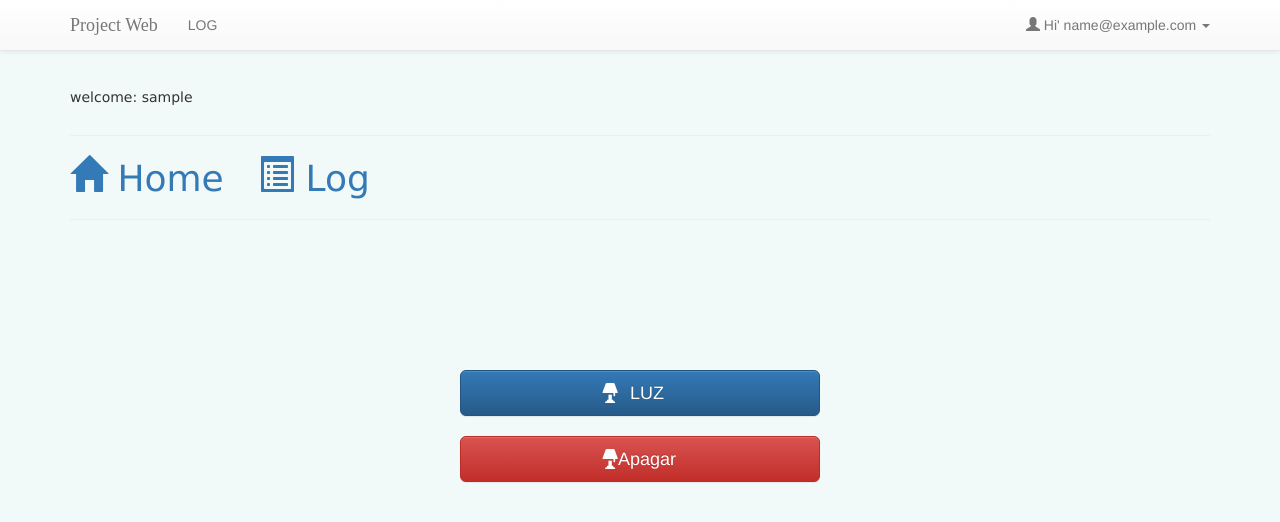
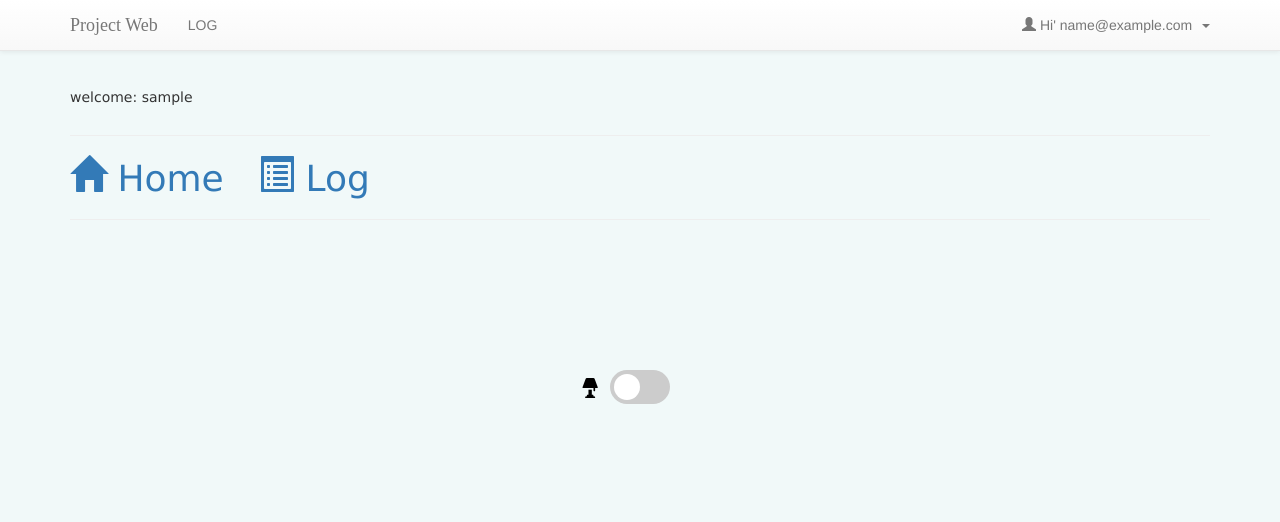
Before and after one commit to Gonxis/ASIX_Project, a PHP site: page /home.php in a window 1280 px wide. Shown: the top 522 px of the page. Run offline with PHP 8.4, Linux system fonts and the light colour scheme; the visitor is signed in with stand-in values (Sample User, id 1).

Commit message:
6th pull
Instead of inserting with two buttons, I've replaced them with a
checkbox like a switch, so if the light is turned on, the checkbox is
true, otherwise false.

```diff
--- a/PHP_LogIn_OOP/home.php
+++ b/PHP_LogIn_OOP/home.php
@@ -1,34 +1,39 @@
 <?php
+session_start();
 
 require_once("session.php");
 
 require_once("class.user.php");
 $auth_user = new USER();
 
-    require_once ("class.movement.php");
+require_once("class.movement.php");
 $movement_done = new MOVEMENT();
 
-    require_once ("class.led.php");
+require_once("class.led.php");
 $led_action = new LED();
 
 $user_id = $_SESSION['user_session'];
 
 $stmt = $auth_user->runQuery("SELECT * FROM users WHERE user_id=:user_id");
-	$stmt->execute(array(":user_id"=>$user_id));
+$stmt->execute(array(":user_id" => $user_id));
 
-	$userRow=$stmt->fetch(PDO::FETCH_ASSOC);
+$userRow = $stmt->fetch(PDO::FETCH_ASSOC);
 
 $date = date('Y-m-d H:i:s');
 
+//$active = 0;
+
 ?>
-<!DOCTYPE html PUBLIC "-//W3C//DTD XHTML 1.0 Transitional//EN" "http://www.w3.org/TR/xhtml1/DTD/xhtml1-transitional.dtd">
+<!DOCTYPE html PUBLIC "-//W3C//DTD XHTML 1.0 Transitional//EN"
+        "http://www.w3.org/TR/xhtml1/DTD/xhtml1-transitional.dtd">
 <html xmlns="http://www.w3.org/1999/xhtml">
 <head>
-<meta http-equiv="Content-Type" content="text/html; charset=utf-8" />
+    <meta http-equiv="Content-Type" content="text/html; charset=utf-8"/>
     <link href="bootstrap/css/bootstrap.min.css" rel="stylesheet" media="screen">
     <link href="bootstrap/css/bootstrap-theme.min.css" rel="stylesheet" media="screen">
-<script type="text/javascript" src="jquery-1.11.3-jquery.min.js"></script>
-<link rel="stylesheet" href="style.css" type="text/css"  />
+    <!--<script type="text/javascript" src="jquery-1.11.3-jquery.min.js"></script>-->
+    <script src="https://ajax.googleapis.com/ajax/libs/jquery/1.12.4/jquery.min.js"></script>
+    <link rel="stylesheet" href="style.css" type="text/css"/>
     <title>welcome - <?php print($userRow['user_email']); ?></title>
 </head>
 
@@ -37,7 +42,8 @@
 <nav class="navbar navbar-default navbar-fixed-top">
     <div class="container">
         <div class="navbar-header">
-          <button type="button" class="navbar-toggle collapsed" data-toggle="collapse" data-target="#navbar" aria-expanded="false" aria-controls="navbar">
+            <button type="button" class="navbar-toggle collapsed" data-toggle="collapse" data-target="#navbar"
+                    aria-expanded="false" aria-controls="navbar">
                 <span class="sr-only">Toggle navigation</span>
                 <span class="icon-bar"></span>
                 <span class="icon-bar"></span>
@@ -52,12 +58,17 @@
             <ul class="nav navbar-nav navbar-right">
 
                 <li class="dropdown">
-              <a href="#" class="dropdown-toggle" data-toggle="dropdown" role="button" aria-haspopup="true" aria-expanded="false">
-			  <span class="glyphicon glyphicon-user"></span>&nbsp;Hi' <?php echo $userRow['user_email']; ?>&nbsp;<span class="caret"></span></a>
+                    <a href="#" class="dropdown-toggle" data-toggle="dropdown" role="button" aria-haspopup="true"
+                       aria-expanded="false">
+                        <span class="glyphicon glyphicon-user"></span>&nbsp;Hi' <?php echo $userRow['user_email']; ?>
+                        &nbsp;<span class="caret"></span></a>
                     <ul class="dropdown-menu">
-                <li><a href="descargarBackUpBBDD.php"><span class="glyphicon glyphicon-download-alt"></span>&nbsp;Download backup BBDD</a></li>
-                <li><a href="profile.php"><span class="glyphicon glyphicon-list-alt"></span>&nbsp;View LOGs</a></li>
-                <li><a href="logout.php?logout=true"><span class="glyphicon glyphicon-log-out"></span>&nbsp;Sign Out</a></li>
+                        <li><a href="descargarBackUpBBDD.php"><span class="glyphicon glyphicon-download-alt"></span>&nbsp;Download
+                                backup BBDD</a></li>
+                        <li><a href="profile.php"><span class="glyphicon glyphicon-list-alt"></span>&nbsp;View LOGs</a>
+                        </li>
+                        <li><a href="logout.php?logout=true"><span class="glyphicon glyphicon-log-out"></span>&nbsp;Sign
+                                Out</a></li>
                     </ul>
                 </li>
             </ul>
@@ -74,33 +85,39 @@
     <div class="container">
 
         <label class="h5">welcome: <?php print($userRow['user_name']); ?></label>
-        <hr />
+        <hr/>
 
         <h1>
             <a href="home.php"><span class="glyphicon glyphicon-home"></span> Home</a> &nbsp;
             <a href="profile.php"><span class="glyphicon glyphicon-list-alt"></span> Log</a></h1>
-       	<hr />
+        <hr/>
 
         <div class="row" style="margin-top: 150px">
 
-            <div class="col-xs-6 col-md-4"></div>
-            <div class="col-xs-6 col-md-4">
+            <div class="col-xs-4 col-md-4"></div>
+            <div class="col-xs-4 col-md-4">
 
                 <form action="" method="post">
 
-                    <div class="inner-addon left-addon">
+                    <div class="text-center">
+
+                        <div class="inner-addon left-addon" id="checkbox_id">
                             <i class="glyphicon glyphicon-lamp"></i>
-                        <input type="submit" name="turnOn17" value="LUZ" class="btn btn-primary btn-lg btn-block" />
+                            <!-- Rounded switch -->
+                            <label class="switch">
+                                <input type="checkbox" id="check" name="onoffswitch" class="onoffswitch-checkbox">
+                                <div class="slider round"></div>
+                            </label>
                         </div>
+
                         <br>
-                    <div class="inner-addon left-addon">
-                        <i class="glyphicon glyphicon-lamp"></i>
-                        <input type="submit" name="turnOff17" value="Apagar" class="btn btn-danger btn-lg btn-block" />
+
                     </div>
+
                 </form>
 
             </div>
-            <div class="col-xs-6 col-md-4"></div>
+            <div class="col-xs-4 col-md-4"></div>
 
         </div>
 
@@ -113,76 +130,21 @@
 </body>
 </html>
 
-<?php
-
-/// Funciones PHP del pin GPIO 17
-
-if (isset($_REQUEST["encender17"])){
-    echo $date; // Simplemente pureba a ver si se pulsa un botón y hace lo que toca.
+<script type="text/javascript">
+    $(document).ready(function () {
+        var data;
+        $(":checkbox#check").change(function () {
+            if ($(":checkbox#check:checked").length == 0) data = 0;
+            if ($(":checkbox#check:checked").length) data = 1;
+            $.ajax({
+                type: 'POST',
+                data: ({active: data}),
+                url: 'switch.php',
+                success: function (response) {
+                    console.log("¡Inserción creada con éxito!");
+                    //alert(response);
                 }
-if (isset($_POST['turnOn17'])) {
-//    $a- exec("sudo python /var/www/leds/gpio/17/enciende.py");
-//    echo $a;
-
-    echo $date;
-    echo "<br> Luz encendida!";
-
-    // En este caso no hay que insertar nada en la tabla de movimientos, ya que lo que se hace
-    // es activar directamente la luz desde la web, sin que el sensor de movimiento lo detecte..
-    /*
-    $stmt = $movement_done->runQuery("INSERT INTO movements(movement_id, movement_date)
-      VALUES(:movement_id, :movement_date)");
-
-    $null = null;
-    $stmt->bindparam(":movement_id", $null);
-    $stmt->bindparam(":movement_date", date('Y-m-d H:i:s'));
-
-    $stmt->execute();
-    */
-
-    // Si el script que hemos hecho sobre el sensor fotosesible detecta que el nivel de luz en el ambiente es
-    // mayor que el que se necesita para poder ver algo, no se va a encender la luz led, en caso contrario, se
-    // tendría que hacer lo que viene a continuación con tal de no quedarse a oscuras en ningún momento dado.
-
-    $stmt2 = $led_action->runQuery("INSERT INTO led_status(led_id, led_reason, led_status, led_date)
-      VALUES(:led_id, :led_reason, :led_status, :led_date)");
-
-    $led_reason = "web";
-    $led_status = "on";
-    $stmt2->bindparam(":led_id", $null);
-    $stmt2->bindparam(":led_reason", $led_reason);
-    $stmt2->bindparam(":led_status", $led_status);
-    $stmt2->bindparam(":led_date", date('Y-m-d H:i:s'));
-
-    $stmt2->execute();
-}
-
-if (isset($_POST['turnOff17'])) {
-//    $a- exec("sudo python /var/www/leds/gpio/17/apaga.py");
-//    echo $a;
-
-    echo $date;
-    echo "<br> Luz apagada..";
-
-    $stmt = $led_action->runQuery("INSERT INTO led_status(led_id, led_reason, led_status, led_date)
-          VALUES(:led_id, :led_reason, :led_status, :led_date)");
-
-    $led_reason = "web";
-    $led_status = "off";
-    $stmt->bindparam(":led_id", $null);
-    $stmt->bindparam(":led_reason", $led_reason);
-    $stmt->bindparam(":led_status", $led_status);
-    $stmt->bindparam(":led_date", date('Y-m-d H:i:s'));
-
-    $stmt->execute();
-
-}
-
-//if ($_POST[parpadear17]) {
-//    $a- exec("sudo python /var/www/leds/gpio/17/parpadea.py");
-//    echo $a;
-//}
-
-//// Fin de las funciones del pin GPIO 17
-
-?>
+            });
+        });
+    });
+</script>
--- a/PHP_LogIn_OOP/style.css
+++ b/PHP_LogIn_OOP/style.css
@@ -54,6 +54,7 @@ h1{
 	font-family:Verdana, Geneva, sans-serif;
 }
 
+/*Para el icono de la luz dentro del botón*/
 /* enable absolute positioning */
 .inner-addon {
     position: relative;
@@ -62,12 +63,10 @@ h1{
 /* style icon */
 .inner-addon .glyphicon {
     position: absolute;
-    padding-top: 12px;
-    padding-right: 60px;
-    padding-left: 140px;
-    padding-bottom: 10px;
+    padding-top: 7px;
+    padding-left: 120px;
     pointer-events: none;
-    color: white;
+    color: black;
     font-size: 20px;
 }
 
@@ -78,3 +77,66 @@ h1{
 /* add padding  */
 .left-addon input  { padding-left:  30px; }
 .right-addon input { padding-right: 30px; }
+
+/*Para el icono de la luz dentro del botón fin*/
+
+/*Para wl switch*/
+/* The switch - the box around the slider */
+.switch {
+    position: relative;
+    display: inline-block;
+    width: 60px;
+    height: 34px;
+}
+
+/* Hide default HTML checkbox */
+.switch input {display:none;}
+
+/* The slider */
+.slider {
+    position: absolute;
+    cursor: pointer;
+    top: 0;
+    left: 0;
+    right: 0;
+    bottom: 0;
+    background-color: #ccc;
+    -webkit-transition: .4s;
+    transition: .4s;
+}
+
+.slider:before {
+    position: absolute;
+    content: "";
+    height: 26px;
+    width: 26px;
+    left: 4px;
+    bottom: 4px;
+    background-color: white;
+    -webkit-transition: .4s;
+    transition: .4s;
+}
+
+input:checked + .slider {
+    background-color: #2196F3;
+}
+
+input:focus + .slider {
+    box-shadow: 0 0 1px #2196F3;
+}
+
+input:checked + .slider:before {
+    -webkit-transform: translateX(26px);
+    -ms-transform: translateX(26px);
+    transform: translateX(26px);
+}
+
+/* Rounded sliders */
+.slider.round {
+    border-radius: 34px;
+}
+
+.slider.round:before {
+    border-radius: 50%;
+}
+/*Para wl switch fin*/
```
Also changed, not shown: PHP_LogIn_OOP/switch.php (added, +74 -0 lines). Lines whose indentation alone changed are shown as unchanged.
